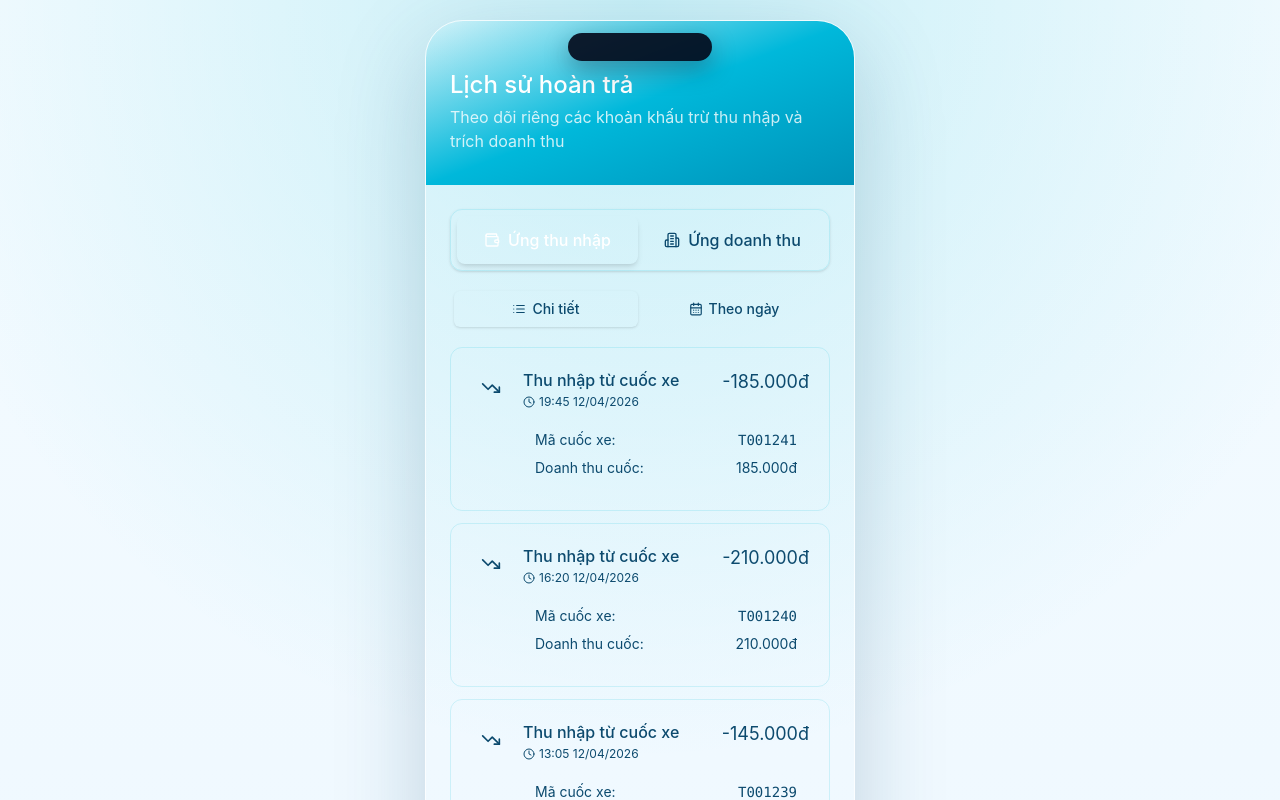
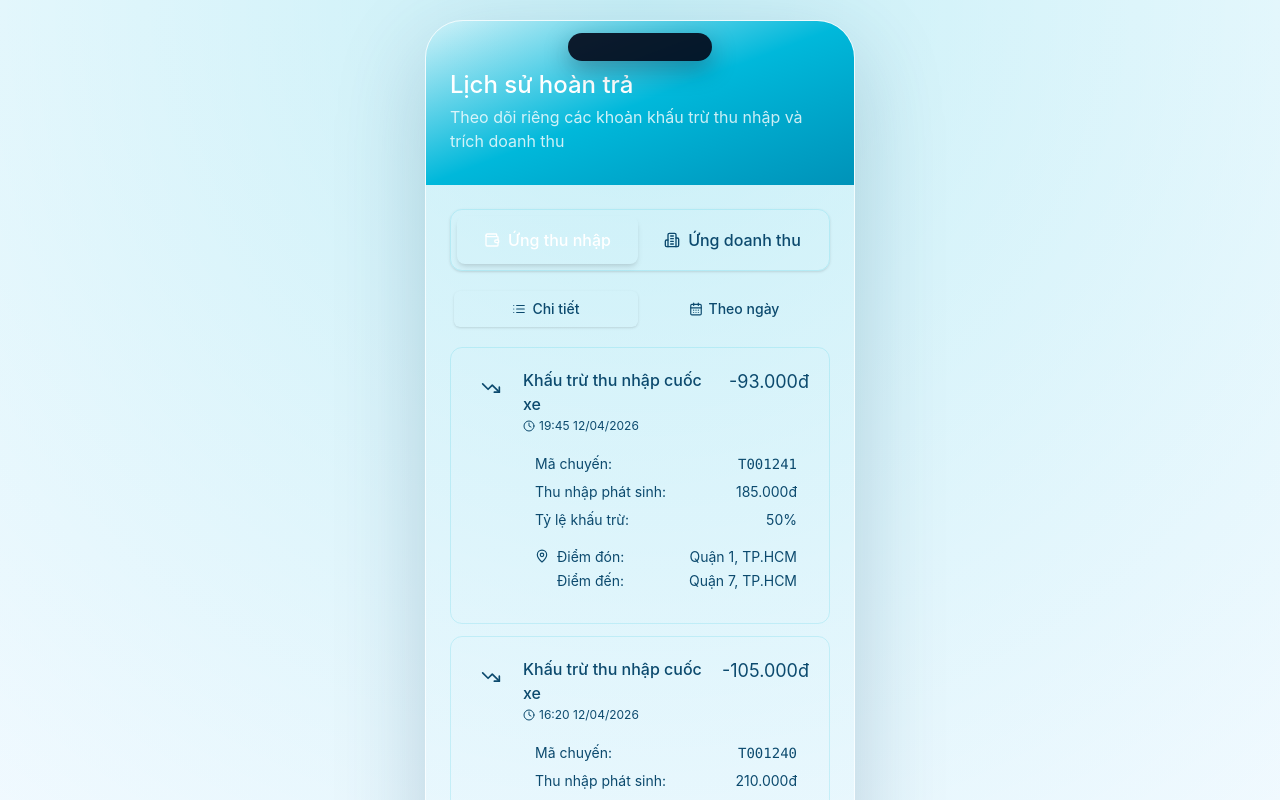
Before and after one commit to kduong2803/driver-salary-advance-app, a React (Vite) app: page /history in a window 1280 px wide. Shown: the top 800 px of the page. Built offline with nearby package versions, Linux system fonts and the light colour scheme.

Commit message:
Fix History chi tiết view: 50% EWA deduction per trip, from/to locations, Mã chuyến format

```diff
--- a/src/app/pages/History.tsx
+++ b/src/app/pages/History.tsx
@@ -1,50 +1,50 @@
 import { useState } from "react";
 import { motion, AnimatePresence } from "motion/react";
-import { TrendingDown, Wallet, Building2, Clock, List, CalendarDays } from "lucide-react";
+import { TrendingDown, Wallet, Building2, Clock, List, CalendarDays, MapPin } from "lucide-react";
 
 export function History() {
   const [activeTab, setActiveTab] = useState<"ewa" | "rbf">("ewa");
   const [viewMode, setViewMode] = useState<"detail" | "daily">("detail");
 
-  // EWA — chi tiết theo cuốc xe (income per trip tracked toward advance)
+  // EWA — chi tiết theo cuốc xe (khấu trừ 50% thu nhập mỗi cuốc, cuối kỳ tất toán phần còn lại)
   const ewaDetailHistory = [
-    { id: "1", date: "2026-04-12T19:45:00", amount: 185000, type: "auto" as const, tripId: "T001241", tripRevenue: 185000 },
-    { id: "2", date: "2026-04-12T16:20:00", amount: 210000, type: "auto" as const, tripId: "T001240", tripRevenue: 210000 },
-    { id: "3", date: "2026-04-12T13:05:00", amount: 145000, type: "auto" as const, tripId: "T001239", tripRevenue: 145000 },
-    { id: "4", date: "2026-04-11T20:10:00", amount: 230000, type: "auto" as const, tripId: "T001238", tripRevenue: 230000 },
-    { id: "5", date: "2026-04-11T17:30:00", amount: 165000, type: "auto" as const, tripId: "T001237", tripRevenue: 165000 },
-    { id: "6", date: "2026-04-11T14:45:00", amount: 195000, type: "auto" as const, tripId: "T001236", tripRevenue: 195000 },
-    { id: "7", date: "2026-04-11T10:20:00", amount: 130000, type: "auto" as const, tripId: "T001235", tripRevenue: 130000 },
-    { id: "8", date: "2026-04-08T09:00:00", amount: 300000, type: "manual" as const, tripId: null },
+    { id: "1", date: "2026-04-12T19:45:00", tripRevenue: 185000, amount: 93000, type: "auto" as const, tripId: "T001241", from: "Quận 1, TP.HCM", to: "Quận 7, TP.HCM" },
+    { id: "2", date: "2026-04-12T16:20:00", tripRevenue: 210000, amount: 105000, type: "auto" as const, tripId: "T001240", from: "Tân Bình, TP.HCM", to: "Bình Thạnh, TP.HCM" },
+    { id: "3", date: "2026-04-12T13:05:00", tripRevenue: 145000, amount: 73000, type: "auto" as const, tripId: "T001239", from: "Gò Vấp, TP.HCM", to: "Phú Nhuận, TP.HCM" },
+    { id: "4", date: "2026-04-11T20:10:00", tripRevenue: 230000, amount: 115000, type: "auto" as const, tripId: "T001238", from: "Quận 3, TP.HCM", to: "Thủ Đức, TP.HCM" },
+    { id: "5", date: "2026-04-11T17:30:00", tripRevenue: 165000, amount: 83000, type: "auto" as const, tripId: "T001237", from: "Bình Thạnh, TP.HCM", to: "Quận 4, TP.HCM" },
+    { id: "6", date: "2026-04-11T14:45:00", tripRevenue: 195000, amount: 98000, type: "auto" as const, tripId: "T001236", from: "Quận 10, TP.HCM", to: "Quận 1, TP.HCM" },
+    { id: "7", date: "2026-04-11T10:20:00", tripRevenue: 130000, amount: 65000, type: "auto" as const, tripId: "T001235", from: "Tân Phú, TP.HCM", to: "Tân Bình, TP.HCM" },
+    { id: "8", date: "2026-04-08T09:00:00", tripRevenue: 0, amount: 300000, type: "manual" as const, tripId: null },
   ];
 
   // EWA — gộp theo ngày
   const ewaDailyHistory = [
-    { id: "1", date: "2026-04-12", amount: 540000, type: "auto" as const, tripCount: 3, dayLabel: "12/04" },
-    { id: "2", date: "2026-04-11", amount: 720000, type: "auto" as const, tripCount: 4, dayLabel: "11/04" },
-    { id: "3", date: "2026-04-10", amount: 590000, type: "auto" as const, tripCount: 3, dayLabel: "10/04" },
-    { id: "4", date: "2026-04-09", amount: 650000, type: "auto" as const, tripCount: 4, dayLabel: "09/04" },
+    { id: "1", date: "2026-04-12", amount: 271000, type: "auto" as const, tripCount: 3, tripRevenue: 540000, dayLabel: "12/04" },
+    { id: "2", date: "2026-04-11", amount: 361000, type: "auto" as const, tripCount: 4, tripRevenue: 720000, dayLabel: "11/04" },
+    { id: "3", date: "2026-04-10", amount: 295000, type: "auto" as const, tripCount: 3, tripRevenue: 590000, dayLabel: "10/04" },
+    { id: "4", date: "2026-04-09", amount: 325000, type: "auto" as const, tripCount: 4, tripRevenue: 650000, dayLabel: "09/04" },
     { id: "5", date: "2026-04-08", amount: 300000, type: "manual" as const, dayLabel: "08/04" },
   ];
 
-  // RBF — chi tiết theo cuốc xe (20% trích mỗi cuốc)
+  // RBF — chi tiết theo cuốc xe (trích 20% doanh thu mỗi cuốc)
   const rbfDetailHistory = [
-    { id: "1", date: "2026-04-12T19:45:00", amount: 37000, type: "auto" as const, tripId: "T002145", tripRevenue: 185000, revenueRate: 0.2 },
-    { id: "2", date: "2026-04-12T16:20:00", amount: 42000, type: "auto" as const, tripId: "T002144", tripRevenue: 210000, revenueRate: 0.2 },
-    { id: "3", date: "2026-04-12T13:05:00", amount: 29000, type: "auto" as const, tripId: "T002143", tripRevenue: 145000, revenueRate: 0.2 },
-    { id: "4", date: "2026-04-11T20:10:00", amount: 46000, type: "auto" as const, tripId: "T002142", tripRevenue: 230000, revenueRate: 0.2 },
-    { id: "5", date: "2026-04-11T17:30:00", amount: 33000, type: "auto" as const, tripId: "T002141", tripRevenue: 165000, revenueRate: 0.2 },
-    { id: "6", date: "2026-04-11T14:45:00", amount: 39000, type: "auto" as const, tripId: "T002140", tripRevenue: 195000, revenueRate: 0.2 },
-    { id: "7", date: "2026-04-11T10:20:00", amount: 26000, type: "auto" as const, tripId: "T002139", tripRevenue: 130000, revenueRate: 0.2 },
+    { id: "1", date: "2026-04-12T19:45:00", amount: 37000, type: "auto" as const, tripId: "T002145", tripRevenue: 185000, revenueRate: 0.2, from: "Quận 1, TP.HCM", to: "Quận 7, TP.HCM" },
+    { id: "2", date: "2026-04-12T16:20:00", amount: 42000, type: "auto" as const, tripId: "T002144", tripRevenue: 210000, revenueRate: 0.2, from: "Tân Bình, TP.HCM", to: "Bình Thạnh, TP.HCM" },
+    { id: "3", date: "2026-04-12T13:05:00", amount: 29000, type: "auto" as const, tripId: "T002143", tripRevenue: 145000, revenueRate: 0.2, from: "Gò Vấp, TP.HCM", to: "Phú Nhuận, TP.HCM" },
+    { id: "4", date: "2026-04-11T20:10:00", amount: 46000, type: "auto" as const, tripId: "T002142", tripRevenue: 230000, revenueRate: 0.2, from: "Quận 3, TP.HCM", to: "Thủ Đức, TP.HCM" },
+    { id: "5", date: "2026-04-11T17:30:00", amount: 33000, type: "auto" as const, tripId: "T002141", tripRevenue: 165000, revenueRate: 0.2, from: "Bình Thạnh, TP.HCM", to: "Quận 4, TP.HCM" },
+    { id: "6", date: "2026-04-11T14:45:00", amount: 39000, type: "auto" as const, tripId: "T002140", tripRevenue: 195000, revenueRate: 0.2, from: "Quận 10, TP.HCM", to: "Quận 1, TP.HCM" },
+    { id: "7", date: "2026-04-11T10:20:00", amount: 26000, type: "auto" as const, tripId: "T002139", tripRevenue: 130000, revenueRate: 0.2, from: "Tân Phú, TP.HCM", to: "Tân Bình, TP.HCM" },
     { id: "8", date: "2026-04-08T09:00:00", amount: 500000, type: "manual" as const, tripId: null },
   ];
 
   // RBF — gộp theo ngày
   const rbfDailyHistory = [
-    { id: "1", date: "2026-04-12", amount: 210000, type: "auto" as const, tripCount: 10, tripRevenue: 1050000, dayLabel: "12/04", revenueRate: 0.2 },
-    { id: "2", date: "2026-04-11", amount: 190000, type: "auto" as const, tripCount: 9, tripRevenue: 950000, dayLabel: "11/04", revenueRate: 0.2 },
-    { id: "3", date: "2026-04-10", amount: 220000, type: "auto" as const, tripCount: 10, tripRevenue: 1100000, dayLabel: "10/04", revenueRate: 0.2 },
-    { id: "4", date: "2026-04-09", amount: 180000, type: "auto" as const, tripCount: 9, tripRevenue: 900000, dayLabel: "09/04", revenueRate: 0.2 },
+    { id: "1", date: "2026-04-12", amount: 108000, type: "auto" as const, tripCount: 3, tripRevenue: 540000, dayLabel: "12/04", revenueRate: 0.2 },
+    { id: "2", date: "2026-04-11", amount: 144000, type: "auto" as const, tripCount: 4, tripRevenue: 720000, dayLabel: "11/04", revenueRate: 0.2 },
+    { id: "3", date: "2026-04-10", amount: 118000, type: "auto" as const, tripCount: 3, tripRevenue: 590000, dayLabel: "10/04", revenueRate: 0.2 },
+    { id: "4", date: "2026-04-09", amount: 130000, type: "auto" as const, tripCount: 4, tripRevenue: 650000, dayLabel: "09/04", revenueRate: 0.2 },
     { id: "5", date: "2026-04-08", amount: 500000, type: "manual" as const, dayLabel: "08/04" },
   ];
 
@@ -149,8 +149,8 @@ export function History() {
                           {item.type === "manual"
                             ? activeTab === "ewa" ? "Tất toán sớm từ V-Smart Pay" : "Thanh toán trước hạn"
                             : activeTab === "ewa"
-                              ? viewMode === "detail" ? "Thu nhập từ cuốc xe" : "Thu nhập trong ngày"
-                              : viewMode === "detail" ? "Trích từ cuốc xe" : "Trích doanh thu trong ngày"}
+                              ? viewMode === "detail" ? "Khấu trừ thu nhập cuốc xe" : "Khấu trừ thu nhập trong ngày"
+                              : viewMode === "detail" ? "Trích doanh thu cuốc xe" : "Trích doanh thu trong ngày"}
                         </p>
                         <p className="text-xs text-muted-foreground flex items-center gap-1 mt-0.5">
                           <Clock className="w-3 h-3" />
@@ -160,24 +160,42 @@ export function History() {
                       <p className="text-lg text-primary whitespace-nowrap">-{formatCurrency(item.amount)}</p>
                     </div>
 
-                    {/* Chi tiết view */}
+                    {/* Chi tiết view — per-trip */}
                     {item.type === "auto" && viewMode === "detail" && "tripId" in item && item.tripId && (
                       <div className="bg-muted/50 rounded-lg p-3 space-y-2 text-sm">
                         <div className="flex items-center justify-between">
-                          <span className="text-muted-foreground">Mã cuốc xe:</span>
+                          <span className="text-muted-foreground">Mã chuyến:</span>
                           <span className="font-mono">{item.tripId}</span>
                         </div>
-                        {"tripRevenue" in item && item.tripRevenue && (
+                        {"tripRevenue" in item && (item as any).tripRevenue > 0 && (
                           <div className="flex items-center justify-between">
-                            <span className="text-muted-foreground">Doanh thu cuốc:</span>
-                            <span className="text-primary">{formatCurrency(item.tripRevenue)}</span>
+                            <span className="text-muted-foreground">
+                              {activeTab === "ewa" ? "Thu nhập phát sinh:" : "Doanh thu cuốc:"}
+                            </span>
+                            <span className="text-primary">{formatCurrency((item as any).tripRevenue)}</span>
                           </div>
                         )}
-                        {activeTab === "rbf" && "revenueRate" in item && (
-                          <div className="flex items-center justify-between">
-                            <span className="text-muted-foreground">Tỷ lệ trích:</span>
-                            <span>{(item as any).revenueRate * 100}%</span>
-                          </div>
+                        <div className="flex items-center justify-between">
+                          <span className="text-muted-foreground">Tỷ lệ khấu trừ:</span>
+                          <span>{activeTab === "ewa" ? "50%" : "20%"}</span>
+                        </div>
+                        {"from" in item && (item as any).from && (
+                          <>
+                            <div className="h-px bg-border/60" />
+                            <div className="flex items-start gap-2">
+                              <MapPin className="w-3.5 h-3.5 text-muted-foreground mt-0.5 flex-shrink-0" />
+                              <div className="flex-1 space-y-1">
+                                <div className="flex justify-between">
+                                  <span className="text-muted-foreground">Điểm đón:</span>
+                                  <span className="text-right">{(item as any).from}</span>
+                                </div>
+                                <div className="flex justify-between">
+                                  <span className="text-muted-foreground">Điểm đến:</span>
+                                  <span className="text-right">{(item as any).to}</span>
+                                </div>
+                              </div>
+                            </div>
+                          </>
                         )}
                       </div>
                     )}
@@ -188,21 +206,19 @@ export function History() {
                         {"tripCount" in item && (
                           <div className="flex items-center justify-between">
                             <span className="text-muted-foreground">Số cuốc trong ngày:</span>
-                            <span>{"tripCount" in item ? (item as any).tripCount : 0} cuốc</span>
+                            <span>{(item as any).tripCount} cuốc</span>
                           </div>
                         )}
-                        {"tripRevenue" in item && (item as any).tripRevenue && (
+                        {"tripRevenue" in item && (item as any).tripRevenue > 0 && (
                           <div className="flex items-center justify-between">
                             <span className="text-muted-foreground">Tổng doanh thu ngày:</span>
                             <span className="text-primary">{formatCurrency((item as any).tripRevenue)}</span>
                           </div>
                         )}
-                        {activeTab === "rbf" && "revenueRate" in item && (
-                          <div className="flex items-center justify-between">
-                            <span className="text-muted-foreground">Tỷ lệ trích:</span>
-                            <span>{(item as any).revenueRate * 100}%</span>
-                          </div>
-                        )}
+                        <div className="flex items-center justify-between">
+                          <span className="text-muted-foreground">Tỷ lệ khấu trừ:</span>
+                          <span>{activeTab === "ewa" ? "50%" : "20%"}</span>
+                        </div>
                       </div>
                     )}
 
```
